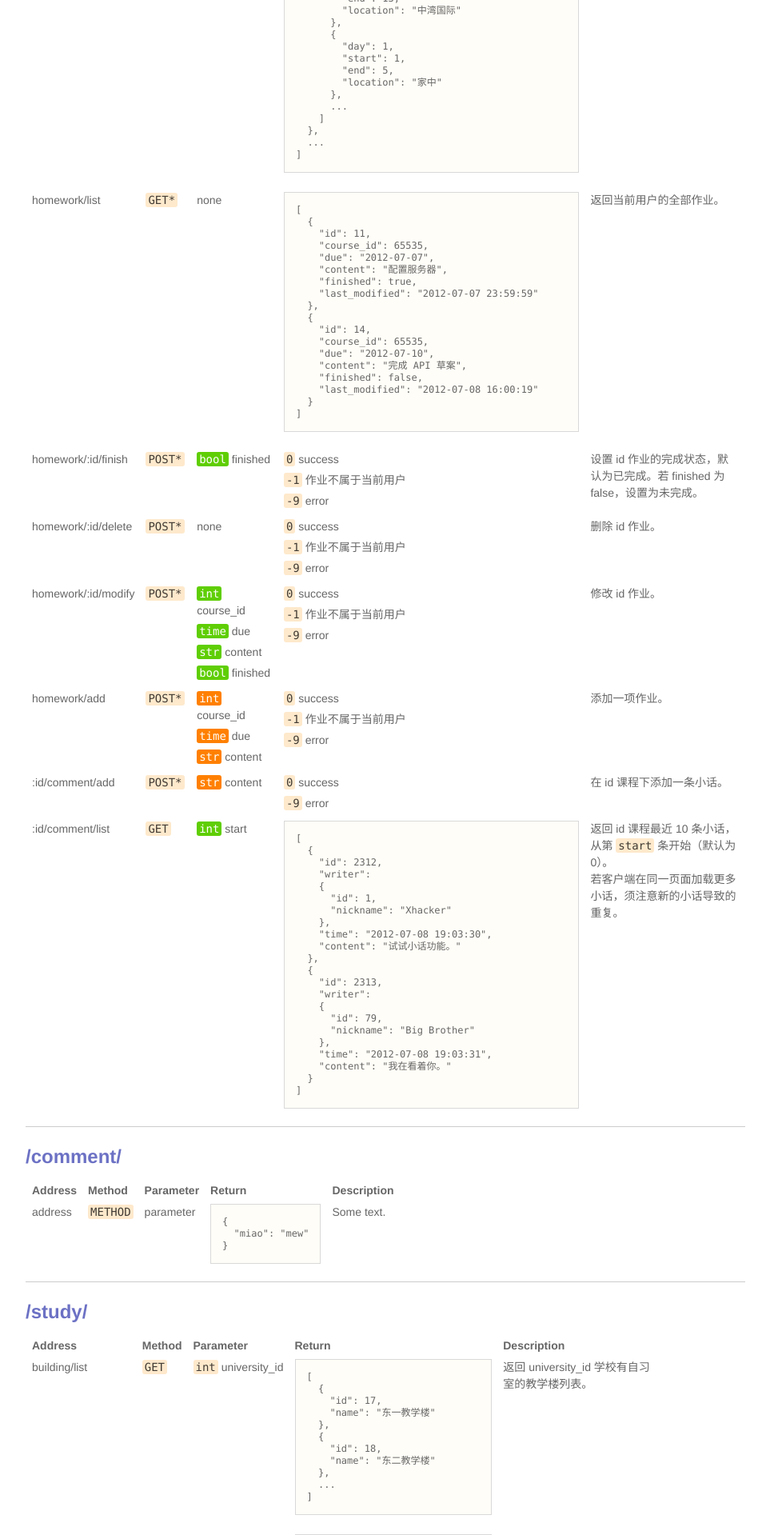
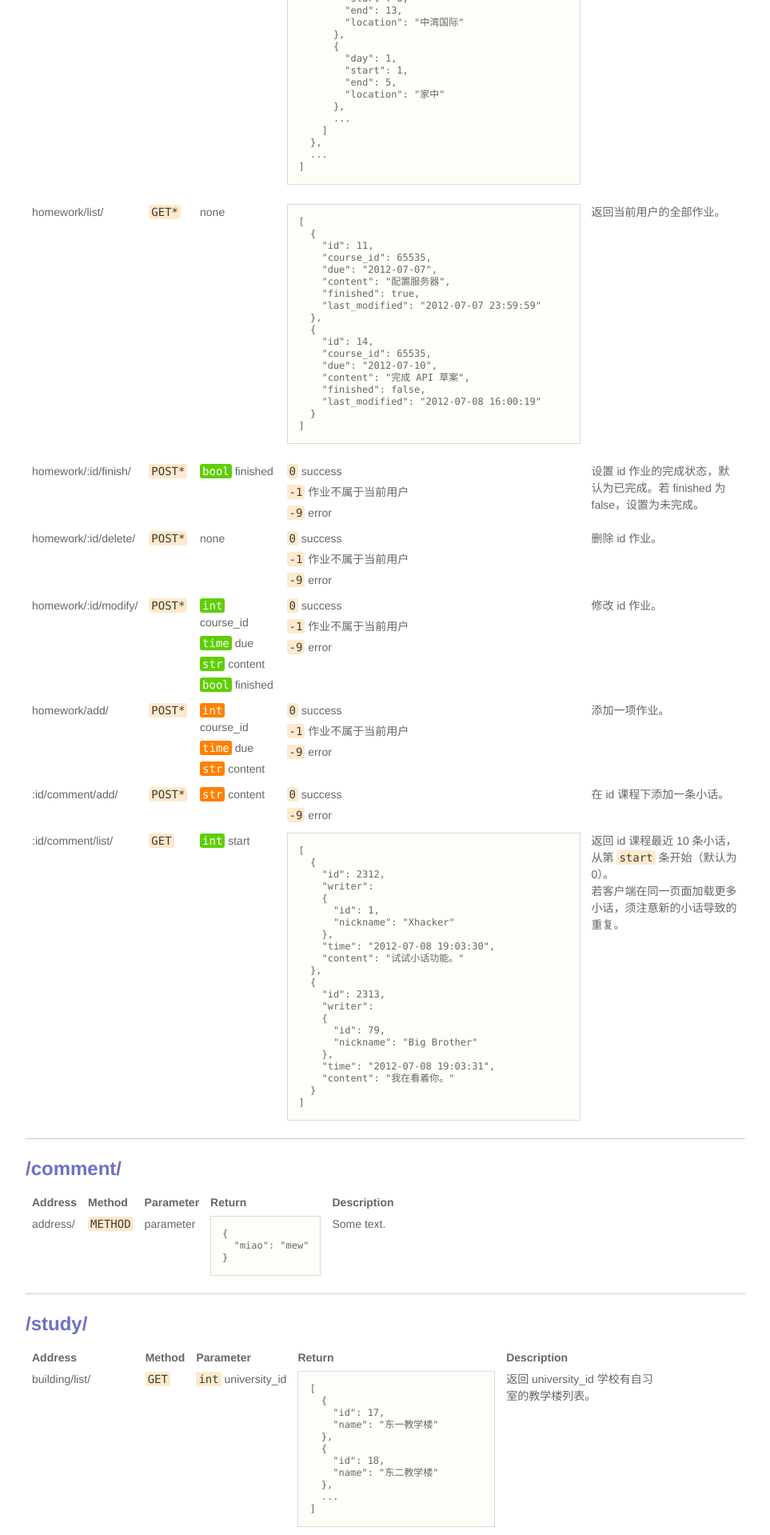
Before and after one commit to pkuapp/Nanbeige_server, a Django app: page / in a window 1280 px wide. Shown: the part 2960-4879 px from the top of the page at 80% size, without its empty margins (158-1121 px from the left). Run offline with Django 3.2, Linux system fonts and the light colour scheme; parts of the project's set-up code (start-up, migrations or seed data) failed here and were passed over.

Commit message:
update API reference, update App view.

```diff
--- a/templates/API.html
+++ b/templates/API.html
@@ -213,7 +213,7 @@ td:last-child {
 <tbody>
 
 <tr>
-  <td align="left">version/api</td>
+  <td align="left">version/api/</td>
   <td align="left"><code>GET</code></td>
   <td align="left">none</td>
   <td align="left"><pre>{
@@ -223,7 +223,7 @@ td:last-child {
 </tr>
 
 <tr>
-  <td align="left">version/android</td>
+  <td align="left">version/android/</td>
   <td align="left"><code>GET</code></td>
   <td align="left">none</td>
   <td align="left">
@@ -236,7 +236,7 @@ td:last-child {
 </tr>
 
 <tr>
-  <td align="left">version/ios</td>
+  <td align="left">version/ios/</td>
   <td align="left"><code>GET</code></td>
   <td align="left">none</td>
   <td align="left"><pre>{
@@ -247,7 +247,7 @@ td:last-child {
 </tr>
 
 <tr>
-  <td align="left">notice</td>
+  <td align="left">notice/</td>
   <td align="left"><code>GET</code></td>
   <td align="left">none</td>
   <td align="left"><pre>{
@@ -279,7 +279,7 @@ td:last-child {
 <tbody>
 
 <tr>
-  <td align="left">login/email</td>
+  <td align="left">login/email/</td>
   <td align="left"><code>POST</code></td>
   <td align="left">
     <ul>
@@ -298,7 +298,7 @@ td:last-child {
 </tr>
 
 <tr>
-  <td align="left">login/weibo</td>
+  <td align="left">login/weibo/</td>
   <td align="left"><code>POST</code></td>
   <td align="left">
     <ul>
@@ -337,7 +337,7 @@ td:last-child {
 <tbody>
 
 <tr>
-  <td align="left">list</td>
+  <td align="left">list/</td>
   <td align="left"><code>GET</code></td>
   <td align="left">none</td>
   <td align="left"><pre>[
@@ -364,7 +364,7 @@ td:last-child {
 </tr>
 
 <tr>
-  <td align="left">:id</td>
+  <td align="left">:id/</td>
   <td align="left"><code>GET</code></td>
   <td align="left">none</td>
   <td align="left"><pre>{
@@ -435,7 +435,7 @@ td:last-child {
 <tbody>
 
 <tr>
-  <td align="left">list</td>
+  <td align="left">list/</td>
   <td align="left"><code>GET*</code></td>
   <td align="left">none</td>
   <td align="left"><pre>[
@@ -479,7 +479,7 @@ td:last-child {
 </tr>
 
 <tr>
-  <td align="left">homework/list</td>
+  <td align="left">homework/list/</td>
   <td align="left"><code>GET*</code></td>
   <td align="left">none</td>
   <td align="left"><pre>[
@@ -504,7 +504,7 @@ td:last-child {
 </tr>
 
 <tr>
-  <td align="left">homework/:id/finish</td>
+  <td align="left">homework/:id/finish/</td>
   <td align="left"><code>POST*</code></td>
   <td align="left">
     <ul>
@@ -522,7 +522,7 @@ td:last-child {
 </tr>
 
 <tr>
-  <td align="left">homework/:id/delete</td>
+  <td align="left">homework/:id/delete/</td>
   <td align="left"><code>POST*</code></td>
   <td align="left">none</td>
   <td align="left">
@@ -536,7 +536,7 @@ td:last-child {
 </tr>
 
 <tr>
-  <td align="left">homework/:id/modify</td>
+  <td align="left">homework/:id/modify/</td>
   <td align="left"><code>POST*</code></td>
   <td align="left">
     <ul>
@@ -557,7 +557,7 @@ td:last-child {
 </tr>
 
 <tr>
-  <td align="left">homework/add</td>
+  <td align="left">homework/add/</td>
   <td align="left"><code>POST*</code></td>
   <td align="left">
     <ul>
@@ -577,7 +577,7 @@ td:last-child {
 </tr>
 
 <tr>
-  <td align="left">:id/comment/add</td>
+  <td align="left">:id/comment/add/</td>
   <td align="left"><code>POST*</code></td>
   <td align="left">
     <ul>
@@ -594,7 +594,7 @@ td:last-child {
 </tr>
 
 <tr>
-  <td align="left">:id/comment/list</td>
+  <td align="left">:id/comment/list/</td>
   <td align="left"><code>GET</code></td>
   <td align="left">
     <ul>
@@ -649,7 +649,7 @@ td:last-child {
 <tbody>
 
 <tr>
-  <td align="left">address</td>
+  <td align="left">address/</td>
   <td align="left"><code>METHOD</code></td>
   <td align="left">parameter</td>
   <td align="left"><pre>{
@@ -680,7 +680,7 @@ td:last-child {
 <tbody>
 
 <tr>
-  <td align="left">building/list</td>
+  <td align="left">building/list/</td>
   <td align="left"><code>GET</code></td>
   <td align="left">
     <ul><li><code>int</code> university_id</li></ul>
@@ -700,7 +700,7 @@ td:last-child {
 </tr>
 
 <tr>
-  <td align="left">building/:id/room/list</td>
+  <td align="left">building/:id/room/list/</td>
   <td align="left"><code>GET</code></td>
   <td align="left">none</td>
   <td align="left"><pre>[
@@ -746,7 +746,7 @@ td:last-child {
 <tbody>
 
 <tr>
-  <td align="left">address</td>
+  <td align="left">address/</td>
   <td align="left"><code>METHOD</code></td>
   <td align="left">
     <ul><li><code>int</code> university_id</li></ul>
@@ -779,7 +779,7 @@ td:last-child {
 <tbody>
 
 <tr>
-  <td align="left">list/:university_id</td>
+  <td align="left">list/:university_id/</td>
   <td align="left"><code>GET</code></td>
   <td align="left">none</td>
   <td align="left"><pre>[
@@ -796,7 +796,7 @@ td:last-child {
 </tr>
 
 <tr>
-  <td align="left">node/:id</td>
+  <td align="left">node/:id/</td>
   <td align="left"><code>GET</code></td>
   <td align="left">none</td>
   <td align="left"><pre>{
```
Also changed, not shown: nbg/views_app.py (+5 -5 lines), urls.py (+32 -25 lines).
